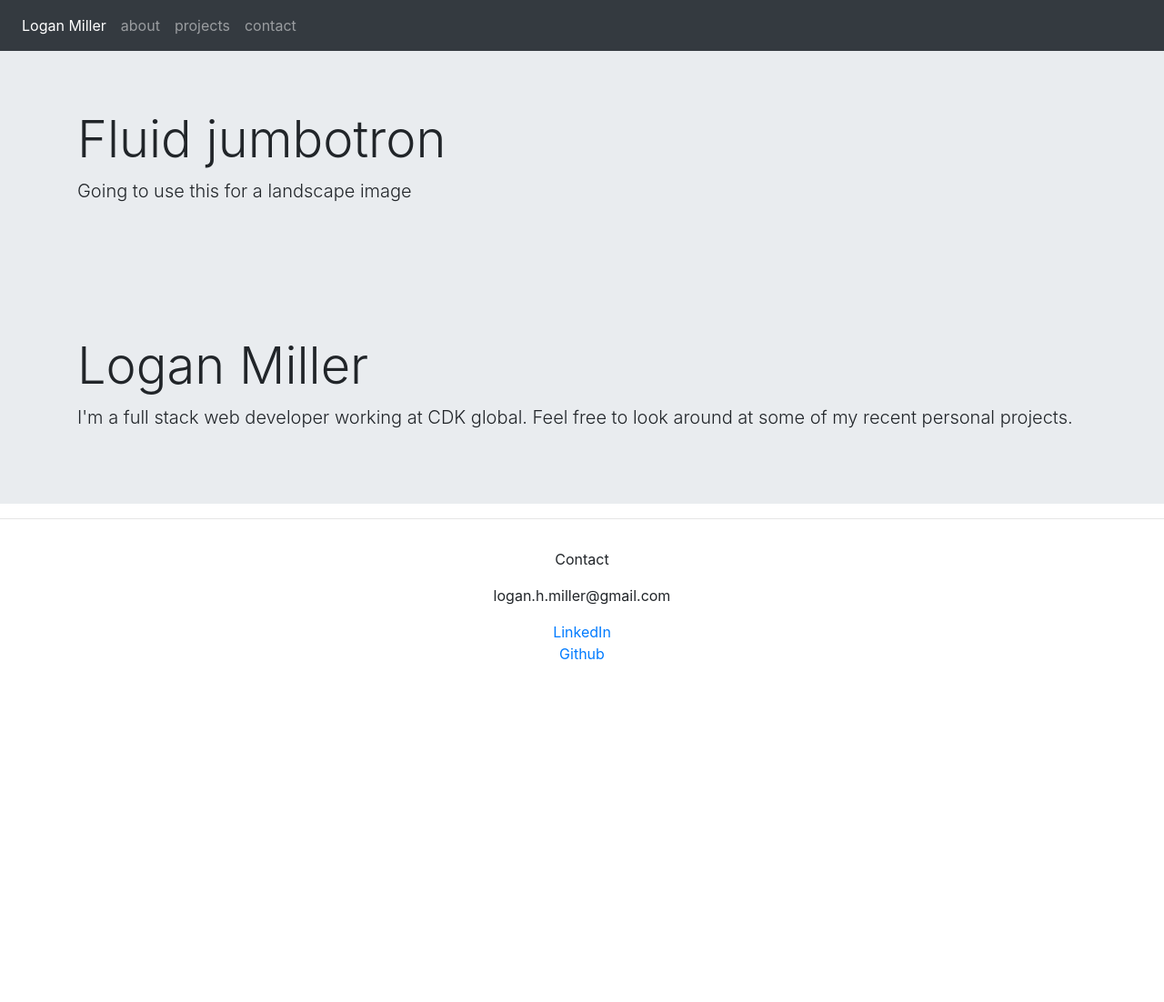
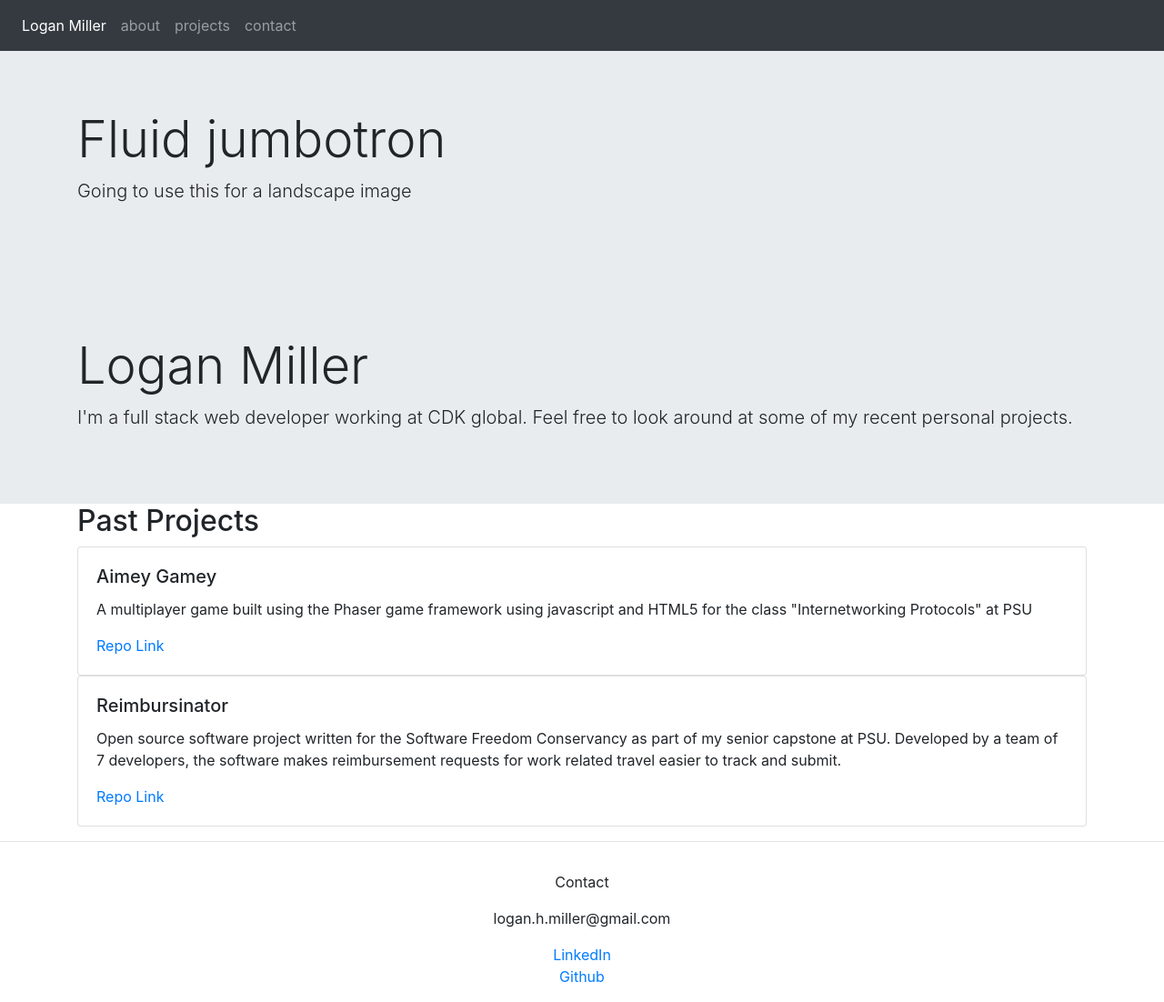
Before and after one commit to Logan-Miller/full-stack-portfolio, a plain HTML site: page public/index.html in a window 1280 px wide. Shown: the whole page at 91% size. Before the commit the page ends 800 px from the top, so only its background shows below. Drawn offline with nearby package versions, Linux system fonts and the light colour scheme.

Commit message:
added section for past projects and links to repos

```diff
--- a/public/index.html
+++ b/public/index.html
@@ -35,6 +35,39 @@
 			  </p>
 			</div>
 		</div>
+
+		<div class="container">
+			<h2>Past Projects</h2>
+			<div class="row">
+				<div class="col-md-12">
+					<div class="card" style="width: 100%;">
+						<div class="card-body">
+							<h5 class="card-title">Aimey Gamey</h5>
+							<p class="card-text">A multiplayer game built using the Phaser game framework
+								using javascript and HTML5 for the class "Internetworking Protocols" at PSU
+							</p>
+							<a href="https://github.com/Logan-Miller/aimygamey" class="card-link">Repo Link</a>
+						</div>
+					</div>
+				</div>
+			</div>
+			<div class="row">
+				<div class="col-md-12">
+					<div class="card" style="width: 100%;">
+						<div class="card-body">
+							<h5 class="card-title">Reimbursinator</h5>
+							<p class="card-text">
+								Open source software project written for the Software Freedom Conservancy as part of
+								my senior capstone at PSU. Developed by a team of 7 developers, the software makes
+								reimbursement requests for work related travel easier to track and submit.
+							</p>
+							<a href="https://github.com/conservancy/reimbursinator" class="card-link">Repo Link</a>
+						</div>
+					</div>
+				</div>
+			</div>
+		</div>
+
 		<hr>
 		<footer class="page-footer font-small blue">
 			<div class="footer-copyright text-center py-3">
--- a/public/styles.css
+++ b/public/styles.css
@@ -1,7 +1,3 @@
 .jumbotron {
     margin-bottom: 0px;
 }
-
-#contactInfo {
-    width: 50%;
-}
```
